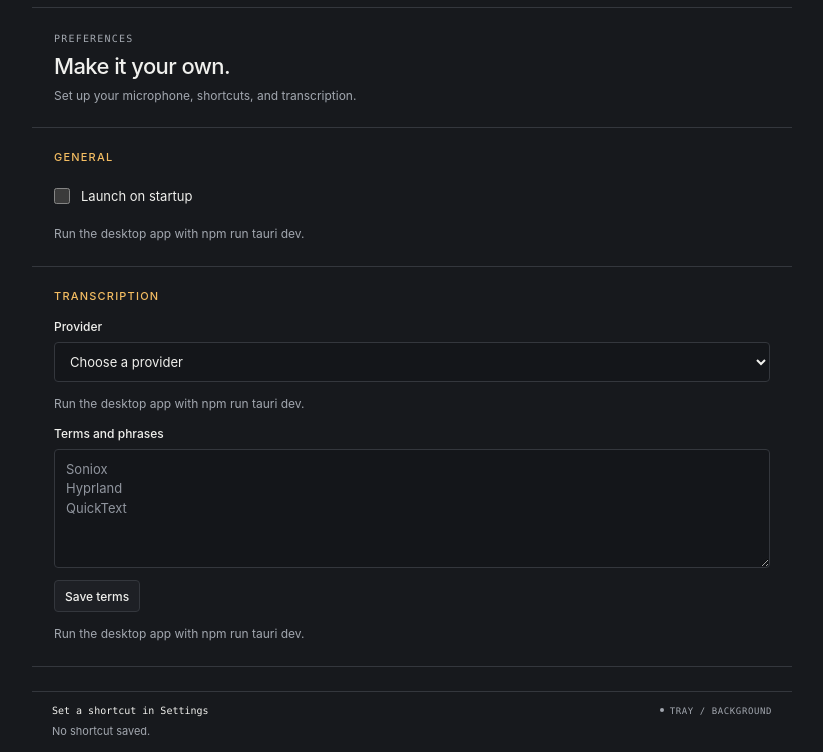
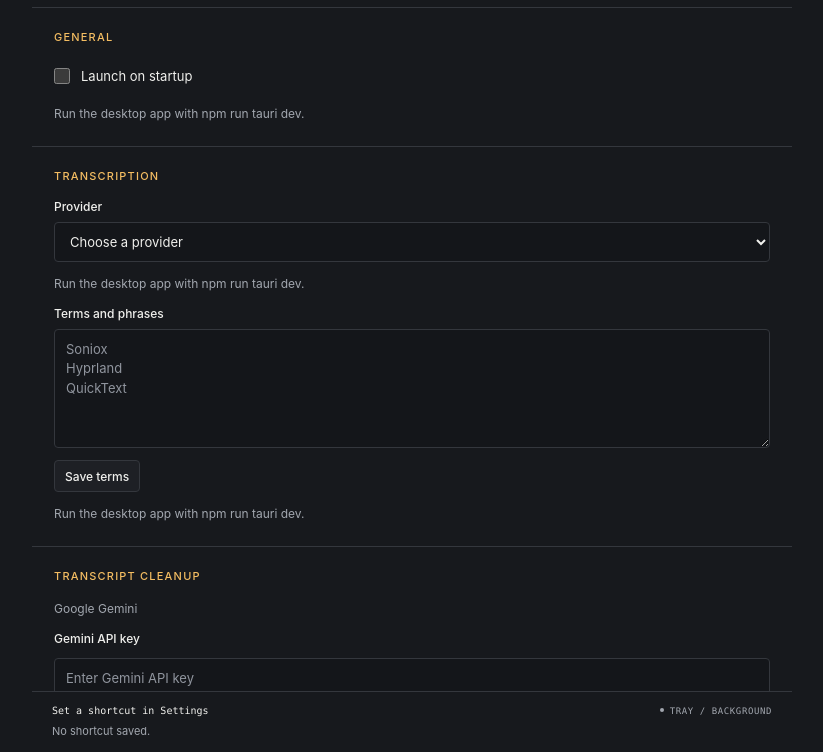
Before and after one commit to dipta10/QuickText, a website built with Vite: page index.html in a window 1280 px wide. Shown: the part 48-800 px from the top of the page, without its empty margins (228-1051 px from the left). Built offline with nearby package versions, Linux system fonts and the light colour scheme.

Commit message:
Remove introductory heading from Settings

```diff
--- a/src/app-view.ts
+++ b/src/app-view.ts
@@ -137,11 +137,6 @@ const appTemplate = `
       </section>
 
       <section class="settings-view" aria-label="Settings" hidden>
-        <header class="settings-heading">
-          <p class="eyebrow">Preferences</p>
-          <h2>Make it your own.</h2>
-          <p>Set up your microphone, shortcuts, and transcription.</p>
-        </header>
         <section class="settings-section">
           <h2 class="section-title">General</h2>
           <label class="checkbox-field" for="launch-on-startup">
--- a/src/styles.css
+++ b/src/styles.css
@@ -77,7 +77,7 @@ button:disabled, input:disabled, select:disabled, textarea:disabled { opacity: .
 .recording-controls, .capture-activity, .device-notice { flex-shrink: 0; }
 
 .recording-controls { display: grid; grid-template-columns: minmax(0, 1fr) auto; gap: 9px 16px; padding: 23px 20px 12px; }
-.capture-label, .eyebrow { font: 10px ui-monospace, SFMono-Regular, Consolas, monospace; text-transform: uppercase; letter-spacing: 1.2px; color: var(--muted); margin: 0; }
+.capture-label { font: 10px ui-monospace, SFMono-Regular, Consolas, monospace; text-transform: uppercase; letter-spacing: 1.2px; color: var(--muted); margin: 0; }
 .capture-label { grid-column: 1; grid-row: 1; }
 .recording-meta { grid-column: 1; grid-row: 2; display: flex; align-items: center; gap: 12px; }
 .recording-timer { font: 28px ui-monospace, SFMono-Regular, Consolas, monospace; font-variant-numeric: tabular-nums; letter-spacing: 1px; }
@@ -120,10 +120,8 @@ button:not(.record-button):not(.view-toggle-button):hover:not(:disabled) { backg
 .bottom-status:empty { display: none; }
 
 .settings-view { display: grid; align-content: start; gap: 0; height: 100%; min-width: 0; overflow: auto; scrollbar-width: thin; scrollbar-color: var(--border) transparent; }
-.settings-heading { padding: 25px 22px 22px; }
-.settings-heading h2 { margin: 9px 0 7px; font-size: 22px; font-weight: 550; letter-spacing: -.6px; }
-.settings-heading > p:last-child { color: var(--muted); font-size: 12px; line-height: 1.6; margin: 0; }
 .settings-section { display: grid; gap: 12px; min-width: 0; padding: 22px; border-top: 1px solid var(--border); }
+.settings-section:first-child { border-top: 0; }
 .settings-section .section-title { color: var(--accent); margin-bottom: 4px; }
 .settings-field { display: grid; gap: 8px; min-width: 0; }
 .settings-field-label, .api-key-label { font-size: 12px; color: var(--ink); font-weight: 500; }
@@ -164,7 +162,7 @@ input[type="checkbox"] { width: 16px; height: 16px; flex-shrink: 0; margin: 0; a
   .transcript-text, .cleanup-feedback { padding-inline: 16px; }
   .bottom-bar { padding-inline: 16px; }
   .resident-label { letter-spacing: 0; }
-  .settings-section, .settings-heading { padding-inline: 18px; }
+  .settings-section { padding-inline: 18px; }
 }
 @media (prefers-reduced-motion: reduce) {
   *, *::before, *::after { animation: none !important; transition: none !important; }
```
